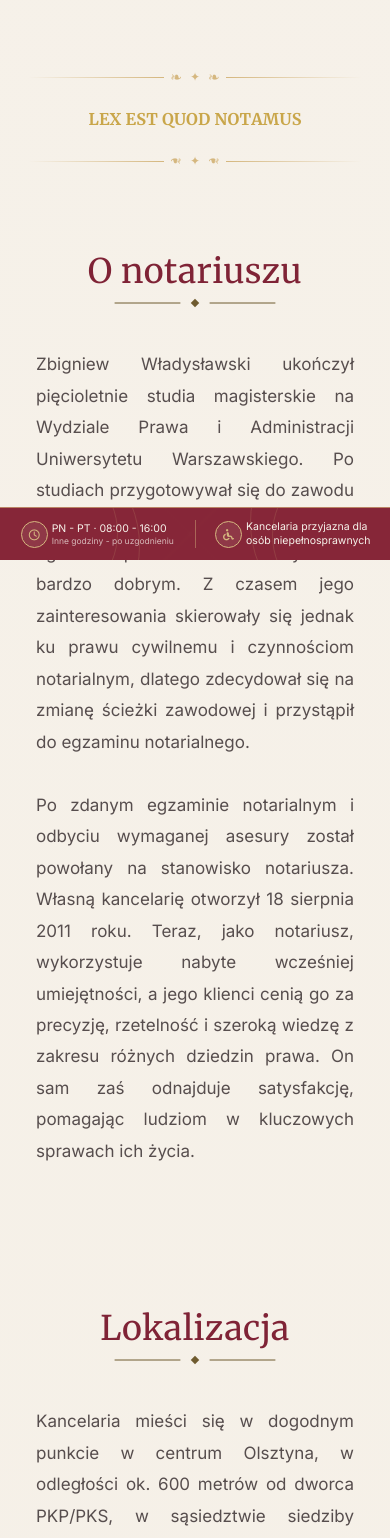
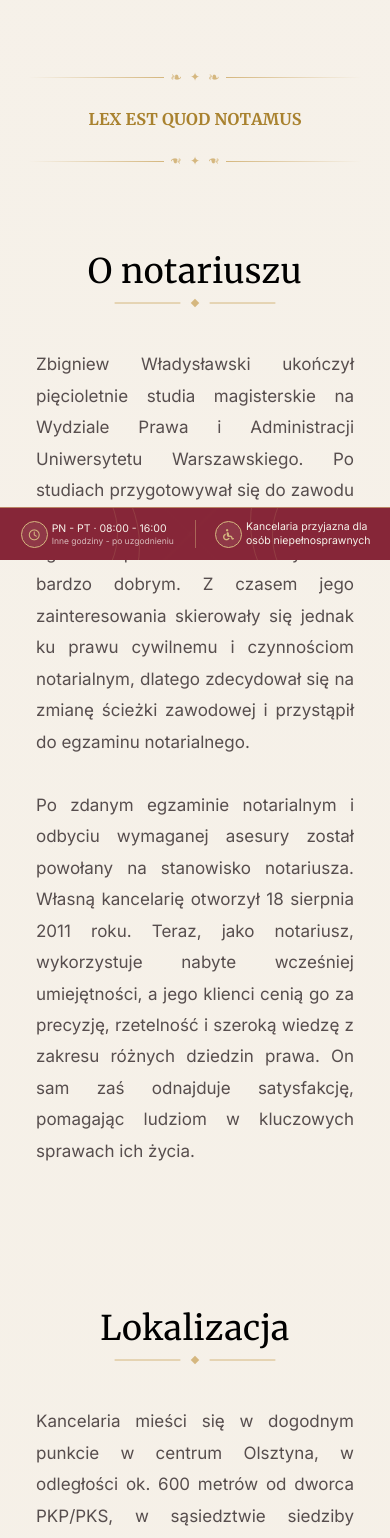
Before and after one commit to Salonce/notary-website, an Angular app: page / in a window 390 px wide. Shown: the part 284-1822 px from the top of the page. Built offline with nearby package versions, Linux system fonts and the light colour scheme.

Commit message:
color changes

```diff
--- a/src/features/about/about-lawyer/about-lawyer.html
+++ b/src/features/about/about-lawyer/about-lawyer.html
@@ -11,7 +11,7 @@
              text-[34px]
              font-normal
              tracking-wide
-             text-stone-800
+             text-black
              md:text-[40px]"
     >
       O notariuszu
--- a/src/features/about/office-location/office-location.html
+++ b/src/features/about/office-location/office-location.html
@@ -8,7 +8,7 @@
     <h2
       class="location-title mt-2
              font-main-heading text-[34px] font-normal
-             tracking-wide text-stone-800 md:text-[40px]"
+             tracking-wide text-black md:text-[40px]"
     >
       Lokalizacja
     </h2>
--- a/src/features/contact/contact-form/contact-form.html
+++ b/src/features/contact/contact-form/contact-form.html
@@ -13,7 +13,7 @@
              text-[34px]
              font-normal
              tracking-wide
-             text-stone-800
+             text-black
              md:text-[40px]"
     >
       Formularz kontaktowy
--- a/src/features/contact/contact-info/contact-info.html
+++ b/src/features/contact/contact-info/contact-info.html
@@ -12,7 +12,7 @@
              text-[34px]
              md:text-[40px]
              tracking-wide
-             text-stone-800"
+             text-black"
     >
       Dane teleadresowe
     </h2>
--- a/src/features/customer-area/before-visit/before-visit.html
+++ b/src/features/customer-area/before-visit/before-visit.html
@@ -12,7 +12,7 @@
              text-[34px]
              font-normal
              tracking-wide
-             text-stone-800
+             text-black
              md:text-[40px]"
     >
       Przed wizytą
--- a/src/features/fees/fees.html
+++ b/src/features/fees/fees.html
@@ -14,7 +14,7 @@
                text-[34px]
                font-normal
                tracking-wide
-               text-stone-800
+               text-black
                md:text-[40px]"
       >
         Wynagrodzenie, podatki i opłaty sądowe
@@ -183,13 +183,13 @@
              overflow-hidden
              rounded-xl
              border
-             border-[var(--brand-burgundy)]/45
+             border-[rgba(var(--brand-gold-rgb),0.55)]
              border-t-2
              bg-[#f7f3eb]
              px-3
              py-7
              text-center
-             shadow-[0_10px_32px_rgba(127,35,54,0.09)]
+             shadow-[0_8px_30px_rgba(80,70,50,0.04)]
              xxxs:px-6
              xxxs:py-10
              md:mt-14
--- a/src/features/google-reviews/google-reviews.html
+++ b/src/features/google-reviews/google-reviews.html
@@ -16,7 +16,7 @@
            text-[34px]
            font-normal
            tracking-wide
-           text-stone-800
+           text-black
            md:text-[40px]"
   >
     Opinie klientów
--- a/src/features/notarial-services/notarial-services.html
+++ b/src/features/notarial-services/notarial-services.html
@@ -10,7 +10,7 @@
     <!-- Nagłówek -->
     <div class="text-center">
       <h2
-        class="services-title mt-2 font-main-heading text-[34px] font-normal tracking-wide text-stone-800 md:text-[40px]"
+        class="services-title mt-2 font-main-heading text-[34px] font-normal tracking-wide text-black md:text-[40px]"
       >
         Zakres
         <br class="sm:hidden" />
--- a/src/shared/title-divider/title-divider.html
+++ b/src/shared/title-divider/title-divider.html
@@ -1,4 +1,4 @@
 <svg viewBox="0 0 180 12" width="100%" height="12" fill="none" xmlns="http://www.w3.org/2000/svg">
-  <path d="M10 6H75M105 6H170" stroke="var(--brand-gold-dark)" stroke-width="1" stroke-linecap="round"/>
-  <rect x="87" y="3" width="6" height="6" transform="rotate(45 90 6)" fill="var(--brand-gold-dark)"/>
+  <path d="M10 6H75M105 6H170" stroke="var(--brand-gold)" stroke-width="1" stroke-linecap="round"/>
+  <rect x="87" y="3" width="6" height="6" transform="rotate(45 90 6)" fill="var(--brand-gold)"/>
 </svg>
--- a/src/styles.css
+++ b/src/styles.css
@@ -15,7 +15,7 @@
   --brand-gold: #d5b77f;
   --brand-gold-rgb: 213, 183, 127;
   --brand-gold-dark: #6f5b2f;
-  --brand-gold-motto: #c9a64a;
+  --brand-gold-motto: #a9822f;
   --button-surface: #f7f3eb;
 }
 
@@ -111,7 +111,7 @@ html {
   font-family: "Merriweather", Georgia, serif;
   font-weight: 400;
   letter-spacing: 0.01em;
-  color: var(--brand-burgundy);
+  color: #000000;
 }
 
 .font-main-body {
```
Also changed, not shown: src/features/customer-area/documents/documents.html (line endings or trailing spaces).
